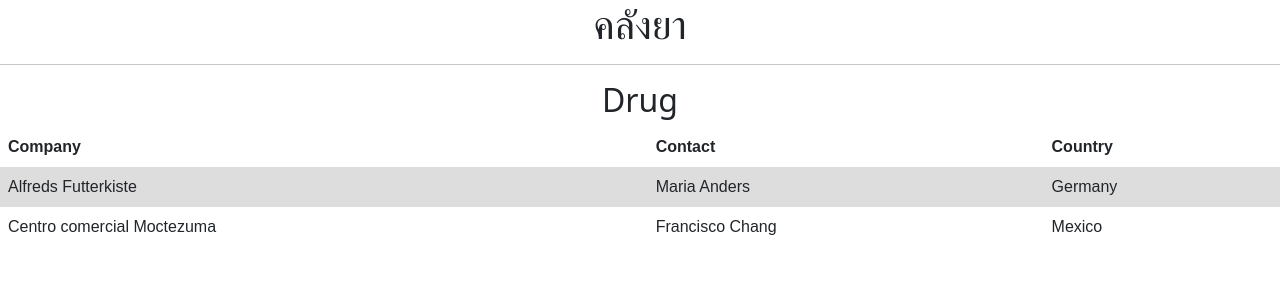
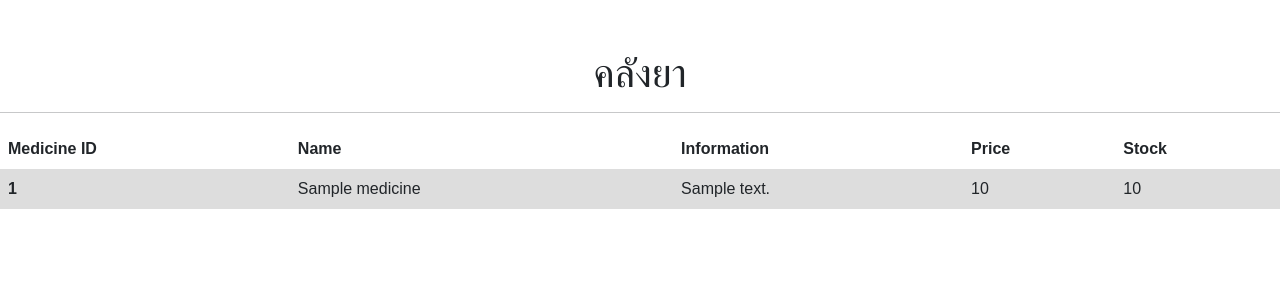
Before and after one commit to apivit45muic/DrugDealer, a Flask app: page /addmed/ in a window 1280 px wide. Shown: the top 300 px of the page. Run offline with Flask 2, Linux system fonts and the light colour scheme; tables that the repository leaves empty hold one stand-in row (values such as "Sample post"); some libraries are stand-ins or nearby versions.

Commit message:
Update index.html

```diff
--- a/DrugDealer_WebApp/templates/index.html
+++ b/DrugDealer_WebApp/templates/index.html
@@ -1,25 +1,26 @@
 {% extends 'base.html' %}
 {% block content %}
+<br></br>
 <h1>คลังยา</h1>
 <hr/>
-<h2>Drug</h2>
 
 <table>
     <tr>
-      <th>Company</th>
-      <th>Contact</th>
-      <th>Country</th>
+      <th>Medicine ID</th>
+      <th>Name</th>
+      <th>Information</th>
+      <th>Price</th>
+      <th>Stock</th>
     </tr>
+    {% for med in medsList %}
     <tr>
-      <td>Alfreds Futterkiste</td>
-      <td>Maria Anders</td>
-      <td>Germany</td>
+      <th scope="row">{{ med['medicine_id'] }}</th>
+      <td>{{ med['medicine_name'] }}</td>
+      <td>{{ med['medicine_detail'] }}</td>
+      <td>{{ med['medicine_price'] }}</td>
+      <td>{{ med['medicine_stock'] }}</td>
     </tr>
-    <tr>
-      <td>Centro comercial Moctezuma</td>
-      <td>Francisco Chang</td>
-      <td>Mexico</td>
-    </tr>
+    {% endfor %}
   </table>
 
 {% endblock %}
```
